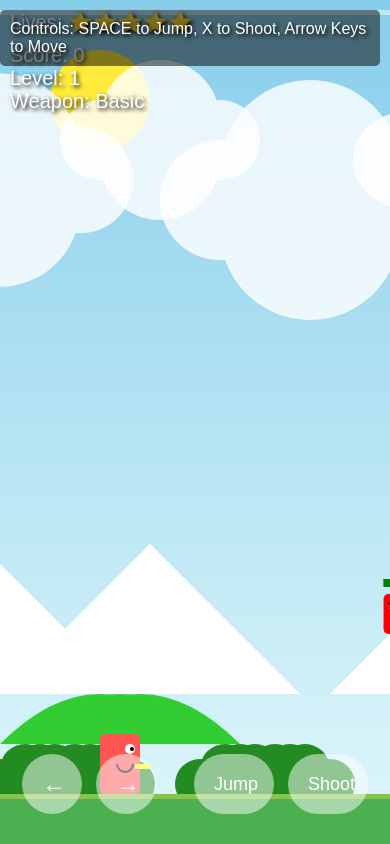
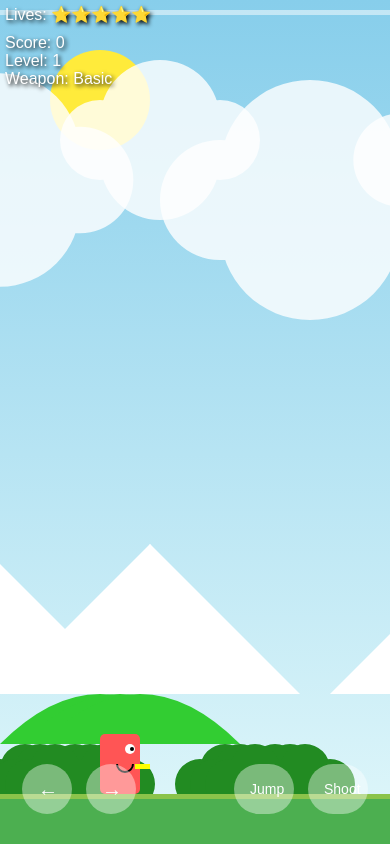
Before and after one commit to dliedke/Platform, a plain HTML site: page index.html in a window 390 px wide. Drawn offline with Linux system fonts and the light colour scheme.

Commit message:
Improving game

```diff
--- a/game.js
+++ b/game.js
@@ -10,6 +10,17 @@ const levelComplete = document.getElementById('level-complete');
 const finalScore = document.getElementById('final-score');
 const restartButton = document.getElementById('restart-button');
 const nextLevelButton = document.getElementById('next-level-button');
+let isMobileDevice = false;
+
+// Detect if we're on a mobile device
+function detectMobileDevice() {
+    isMobileDevice = /Android|webOS|iPhone|iPad|iPod|BlackBerry|IEMobile|Opera Mini/i.test(navigator.userAgent)
+        || (window.innerWidth <= 767);
+}
+
+// Call this function on initialization
+detectMobileDevice();
+window.addEventListener('resize', detectMobileDevice);
 
 // Game state
 let game = {
@@ -20,15 +31,15 @@ let game = {
     weaponPower: 1,
     weaponTypes: ['Basic', 'Enhanced', 'Super', 'Ultra', 'Legendary'],
     gravity: 0.4,
-    groundY: 0, // Will be set properly in resizeCanvas
-    scrollSpeed: 5, // Now will only be applied when player moves right
-    monsterSpawnFrequency: 0.01, // Probability of spawning each frame
-    powerUpSpawnRate: 300,
+    groundY: canvas.height - 50,
+    scrollSpeed: 5,
+    monsterSpawnFrequency: 0.007, // Reduced from 0.01
+    powerUpSpawnRate: 350, // Increased from 300 (less frequent)
     levelProgress: 0,
-    levelLength: 10000,
-    platformDensity: 1.0, // Higher value = more platforms
-    playerControlledScroll: true, // New flag to enable player-controlled scrolling
-    cameraX: 0 // Track camera position
+    levelLength: 9000, // Slightly shorter than original 10000
+    platformDensity: 0.8, // Reduced from 1.0
+    playerControlledScroll: true,
+    cameraX: 0
 };
 
 // Update player physics for higher, slower jumps
@@ -95,10 +106,10 @@ function generatePlatforms() {
         color: '#4CAF50'
     });
 
-    // Generate a dense field of platforms with smaller sizes
-    const platformCount = Math.floor(30 * game.platformDensity);
+    // Generate a field of platforms with adjusted density
+    const platformCount = Math.floor(20 * game.platformDensity); // Reduced from 30 to 20
 
-    // Reduced platform sizes
+    // Platform sizes
     const platformSizes = [
         { width: 250, height: 25 },
         { width: 220, height: 25 },
@@ -116,7 +127,7 @@ function generatePlatforms() {
         game.groundY - 280
     ];
 
-    // Generate platforms with good distribution
+    // Generate platforms with better spacing
     for (let i = 0; i < platformCount; i++) {
         // Choose a random platform size
         const sizeIndex = Math.floor(Math.random() * platformSizes.length);
@@ -126,12 +137,12 @@ function generatePlatforms() {
         const heightIndex = Math.floor(Math.random() * possibleHeights.length);
         const height = possibleHeights[heightIndex];
 
-        // Calculate x position with good spacing
-        // Distribute platforms evenly across the level
-        const xPos = canvas.width + (i * canvas.width * 5 / platformCount);
+        // Calculate x position with increased spacing
+        // Distribute platforms evenly across the level with more space
+        const xPos = canvas.width + (i * canvas.width * 6 / platformCount); // Changed multiplier from 5 to 6
 
         // Add some random variation to prevent too much regularity
-        const xVariation = Math.random() * 100 - 50;
+        const xVariation = Math.random() * 120 - 60; // Increased variation
 
         platforms.push({
             x: xPos + xVariation,
@@ -141,12 +152,12 @@ function generatePlatforms() {
             color: '#795548'
         });
 
-        // Add some extra smaller platforms for level progression
-        if (Math.random() < 0.3) {
+        // Add some extra smaller platforms for level progression (reduced chance)
+        if (Math.random() < 0.15) { // Reduced from 0.3 to 0.15
             platforms.push({
-                x: xPos + 150 + Math.random() * 100, // Adjusted spacing
+                x: xPos + 180 + Math.random() * 120, // Increased spacing
                 y: height + (Math.random() > 0.5 ? -50 : 50),
-                width: 120 + Math.random() * 80, // Reduced from 200 + random
+                width: 120 + Math.random() * 80,
                 height: 25,
                 color: '#A1887F'
             });
@@ -156,6 +167,7 @@ function generatePlatforms() {
     // Sort platforms by x position for easier debugging
     platforms.sort((a, b) => a.x - b.x);
 }
+
 
 // Create a platform below the player at the start
 function createInitialPlatform() {
@@ -226,17 +238,17 @@ function update() {
     // Track if we need to scroll
     let shouldScroll = false;
 
-    // Handle player movement
+   // Handle player movement
     if (keys.ArrowLeft || keys.a) {
-        player.velX = -player.speed;
+        player.velX = -player.speed * (isMobileDevice ? 1.2 : 1); // Slightly faster on mobile
         player.facingRight = false;
         // No scrolling when moving left
     } else if (keys.ArrowRight || keys.d) {
-        player.velX = player.speed;
+        player.velX = player.speed * (isMobileDevice ? 1.2 : 1); // Slightly faster on mobile
         player.facingRight = true;
 
         // Scroll the world when player moves right and is past the middle of the screen
-        if (game.playerControlledScroll && player.x > canvas.width / 3) {
+        if (game.playerControlledScroll && player.x > canvas.width / (isMobileDevice ? 2.5 : 3)) {
             shouldScroll = true;
             // Stop player from moving past a certain point
             player.velX = 0;
@@ -777,12 +789,12 @@ function drawBush(x, y, width, height) {
     ctx.fill();
 }
 
-// Spawn a monster with platform tracking
 function spawnMonster() {
-    // Only spawn if random check passes
-    if (Math.random() > game.monsterSpawnFrequency) {
+    // Reduced spawn check globally
+    if (Math.random() > game.monsterSpawnFrequency * 0.6) { // 60% of original spawn rate
         return;
     }
+
     const monsterTypes = [
         {
             width: 40,
@@ -820,11 +832,12 @@ function spawnMonster() {
     const monsterType = monsterTypes[typeIndex];
 
     // Find platforms that are ahead of the player's view
+    // Be more selective about which platforms to spawn monsters on
     const enteringPlatforms = platforms.filter(p =>
         p.x > canvas.width - 50 &&
         p.x < canvas.width + 200 &&
         p.y < game.groundY - 20 &&
-        p.width >= monsterType.width + 40);
+        p.width >= monsterType.width + 60); // Increased width requirement
 
     if (enteringPlatforms.length > 0) {
         // Find the matching platform index
@@ -1045,14 +1058,14 @@ function restartGame() {
         weaponTypes: ['Basic', 'Enhanced', 'Super', 'Ultra', 'Legendary'],
         gravity: 0.4,
         groundY: canvas.height - 50,
-        scrollSpeed: 5, // Now will only be applied when player moves right
-        monsterSpawnFrequency: 0.01, // Probability of spawning each frame
-        powerUpSpawnRate: 300,
+        scrollSpeed: 5,
+        monsterSpawnFrequency: 0.007, // Reduced from 0.01
+        powerUpSpawnRate: 350, // Increased from 300 (less frequent)
         levelProgress: 0,
-        levelLength: 10000,
-        platformDensity: 1.0, // Higher value = more platforms
-        playerControlledScroll: true, // New flag to enable player-controlled scrolling
-        cameraX: 0 // Track camera position
+        levelLength: 9000, // Slightly shorter than original 10000
+        platformDensity: 0.8, // Reduced from 1.0
+        playerControlledScroll: true,
+        cameraX: 0
     };
 
     player = {
@@ -1140,9 +1153,8 @@ if (!CanvasRenderingContext2D.prototype.roundRect) {
     };
 }
 
-// Improve mobile controls by adding on-screen buttons
 function setupMobileControls() {
-    // Remove any existing mobile controls first
+    // Remove any existing mobile controls
     const existingControls = document.getElementById('mobile-controls');
     if (existingControls) {
         existingControls.remove();
@@ -1153,26 +1165,24 @@ function setupMobileControls() {
     mobileControls.id = 'mobile-controls';
     mobileControls.style.position = 'absolute';
     mobileControls.style.bottom = '20px';
-    mobileControls.style.left = '0';
     mobileControls.style.width = '100%';
     mobileControls.style.display = 'flex';
     mobileControls.style.justifyContent = 'space-between';
-    mobileControls.style.padding = '0 20px';
-    mobileControls.style.boxSizing = 'border-box';
     mobileControls.style.pointerEvents = 'none'; // Container doesn't block events
 
-    // Create direction buttons container (left side)
+    // Direction buttons (left side)
     const directionButtons = document.createElement('div');
     directionButtons.style.display = 'flex';
+    directionButtons.style.marginLeft = '20px';
     directionButtons.style.gap = '10px';
 
     // Left button
     const leftBtn = document.createElement('button');
     leftBtn.textContent = '←';
-    leftBtn.style.width = '60px';
-    leftBtn.style.height = '60px';
-    leftBtn.style.fontSize = '24px';
-    leftBtn.style.backgroundColor = 'rgba(255, 255, 255, 0.5)';
+    leftBtn.style.width = '50px';
+    leftBtn.style.height = '50px';
+    leftBtn.style.fontSize = '20px';
+    leftBtn.style.backgroundColor = 'rgba(255, 255, 255, 0.4)';
     leftBtn.style.border = 'none';
     leftBtn.style.borderRadius = '50%';
     leftBtn.style.pointerEvents = 'auto';
@@ -1180,50 +1190,51 @@ function setupMobileControls() {
     // Right button
     const rightBtn = document.createElement('button');
     rightBtn.textContent = '→';
-    rightBtn.style.width = '60px';
-    rightBtn.style.height = '60px';
-    rightBtn.style.fontSize = '24px';
-    rightBtn.style.backgroundColor = 'rgba(255, 255, 255, 0.5)';
+    rightBtn.style.width = '50px';
+    rightBtn.style.height = '50px';
+    rightBtn.style.fontSize = '20px';
+    rightBtn.style.backgroundColor = 'rgba(255, 255, 255, 0.4)';
     rightBtn.style.border = 'none';
     rightBtn.style.borderRadius = '50%';
     rightBtn.style.pointerEvents = 'auto';
 
-    // Add direction buttons to container
+    // Add direction buttons
     directionButtons.appendChild(leftBtn);
     directionButtons.appendChild(rightBtn);
 
-    // Create action buttons container (right side)
+    // Action buttons (right side)
     const actionButtons = document.createElement('div');
     actionButtons.style.display = 'flex';
+    actionButtons.style.marginRight = '20px';
     actionButtons.style.gap = '10px';
 
     // Jump button
     const jumpBtn = document.createElement('button');
     jumpBtn.textContent = 'Jump';
-    jumpBtn.style.width = '80px';
-    jumpBtn.style.height = '60px';
-    jumpBtn.style.fontSize = '18px';
-    jumpBtn.style.backgroundColor = 'rgba(255, 255, 255, 0.5)';
+    jumpBtn.style.width = '60px';
+    jumpBtn.style.height = '50px';
+    jumpBtn.style.fontSize = '14px';
+    jumpBtn.style.backgroundColor = 'rgba(255, 255, 255, 0.4)';
     jumpBtn.style.border = 'none';
-    jumpBtn.style.borderRadius = '30px';
+    jumpBtn.style.borderRadius = '25px';
     jumpBtn.style.pointerEvents = 'auto';
 
     // Shoot button
     const shootBtn = document.createElement('button');
     shootBtn.textContent = 'Shoot';
-    shootBtn.style.width = '80px';
-    shootBtn.style.height = '60px';
-    shootBtn.style.fontSize = '18px';
-    shootBtn.style.backgroundColor = 'rgba(255, 255, 255, 0.5)';
+    shootBtn.style.width = '60px';
+    shootBtn.style.height = '50px';
+    shootBtn.style.fontSize = '14px';
+    shootBtn.style.backgroundColor = 'rgba(255, 255, 255, 0.4)';
     shootBtn.style.border = 'none';
-    shootBtn.style.borderRadius = '30px';
+    shootBtn.style.borderRadius = '25px';
     shootBtn.style.pointerEvents = 'auto';
 
-    // Add action buttons to container
+    // Add action buttons
     actionButtons.appendChild(jumpBtn);
     actionButtons.appendChild(shootBtn);
 
-    // Add all button containers to mobile controls
+    // Add button containers to mobile controls
     mobileControls.appendChild(directionButtons);
     mobileControls.appendChild(actionButtons);
 
@@ -1271,6 +1282,12 @@ function setupMobileControls() {
     // Add to document
     document.getElementById('game-container').appendChild(mobileControls);
 
+    // Hide desktop controls on mobile
+    const controlsDiv = document.getElementById('controls');
+    if (controlsDiv) {
+        controlsDiv.style.display = 'none';
+    }
+
     // Add media query to show/hide based on device
     const styleTag = document.createElement('style');
     styleTag.textContent = `
@@ -1278,10 +1295,103 @@ function setupMobileControls() {
             #mobile-controls {
                 display: none !important;
             }
+            #controls {
+                display: block !important;
+            }
+        }
+        @media (max-width: 767px) {
+            #controls {
+                display: none !important;
+            }
         }
     `;
     document.head.appendChild(styleTag);
 }
+
+// Touch movement handling
+let xDown = null;
+let yDown = null;
+let touchActive = false;
+let lastTouchX = 0;
+
+function handleTouchStart(evt) {
+    // Check if touch is in bottom action button area
+    const bottomActionArea = canvas.height - 150;
+    if (evt.touches[0].clientY > bottomActionArea && evt.touches[0].clientX > canvas.width - 200) {
+        // This area is reserved for jump/shoot buttons
+        return;
+    }
+
+    const firstTouch = evt.touches[0];
+    xDown = firstTouch.clientX;
+    yDown = firstTouch.clientY;
+    touchActive = true;
+    lastTouchX = xDown;
+
+    // Reset movement keys
+    keys.ArrowLeft = false;
+    keys.ArrowRight = false;
+}
+
+function handleTouchMove(evt) {
+    if (!touchActive) return;
+
+    // Check if touch is in bottom action button area
+    const bottomActionArea = canvas.height - 150;
+    if (evt.touches[0].clientY > bottomActionArea && evt.touches[0].clientX > canvas.width - 200) {
+        // This area is reserved for jump/shoot buttons
+        return;
+    }
+
+    if (!xDown || !yDown) return;
+
+    const xUp = evt.touches[0].clientX;
+    const yUp = evt.touches[0].clientY;
+
+    const xDiff = xDown - xUp;
+    const yDiff = yDown - yUp;
+
+    // Determine horizontal movement direction based on current touch position
+    // compared to last known position
+    if (xUp < lastTouchX - 5) {
+        // Moving left
+        keys.ArrowLeft = true;
+        keys.ArrowRight = false;
+    } else if (xUp > lastTouchX + 5) {
+        // Moving right
+        keys.ArrowRight = true;
+        keys.ArrowLeft = false;
+    }
+
+    // Update last touch X position
+    lastTouchX = xUp;
+
+    // Detect quick upward swipe for jump
+    if (Math.abs(yDiff) > Math.abs(xDiff) && yDiff > 50 && !player.isJumping) {
+        keys[' '] = true;
+        // Reset after a short delay
+        setTimeout(() => {
+            keys[' '] = false;
+        }, 100);
+
+        // Reset touch start position to prevent multiple jumps
+        yDown = yUp;
+    }
+}
+
+function handleTouchEnd(evt) {
+    // Reset movement keys
+    keys.ArrowLeft = false;
+    keys.ArrowRight = false;
+    touchActive = false;
+    xDown = null;
+    yDown = null;
+}
+
+// Update existing canvas event listeners
+canvas.removeEventListener('touchstart', function(){});
+canvas.removeEventListener('touchend', function(){});
+canvas.removeEventListener('touchmove', function(){});
 
 // Add this line near the end of the file, before the game loop starts
 setupMobileControls();
--- a/index.html
+++ b/index.html
@@ -63,6 +63,34 @@
             cursor: pointer;
             border-radius: 5px;
         }
+         /* Add these styles to the existing styles in index.html */
+    @media (max-width: 767px) {
+        #ui-container {
+            font-size: 16px;
+            top: 5px;
+            left: 5px;
+        }
+
+        #controls {
+            display: none !important;
+        }
+
+        #game-over, #level-complete {
+            width: 80%;
+            padding: 15px;
+        }
+
+        button {
+            padding: 8px 16px;
+            font-size: 14px;
+        }
+    }
+
+    /* Prevent pull-to-refresh on mobile */
+    html, body {
+        overscroll-behavior-y: contain;
+        touch-action: manipulation;
+    }
     </style>
 </head>
 <body>
```
